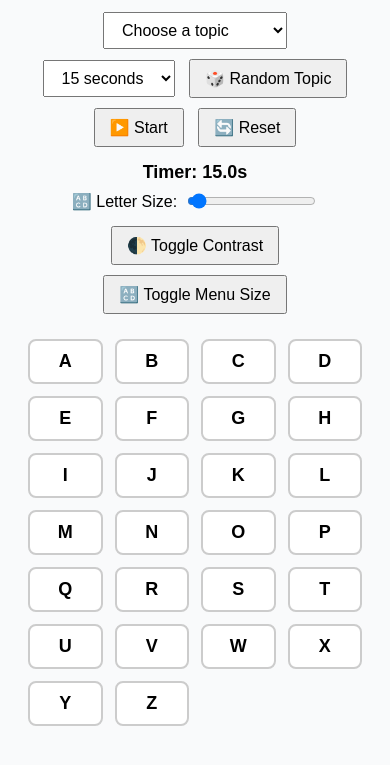
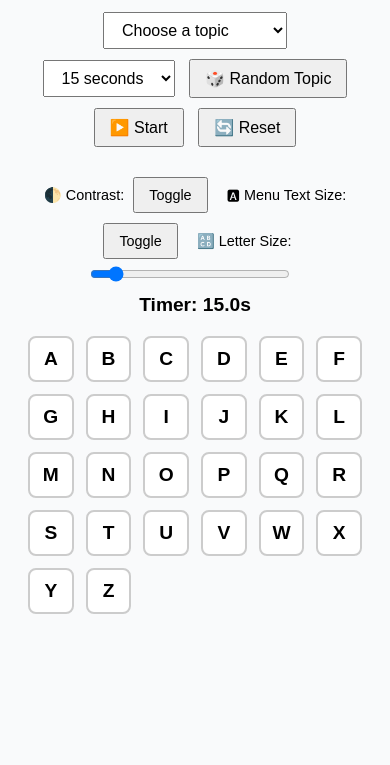
Before and after one commit to RozApps/Letter-Rush, a plain HTML site: page index.html in a window 390 px wide. Shown: the part 75-840 px from the top of the page. Drawn offline with Linux system fonts and the light colour scheme.

Commit message:
Update index.html
added mobile-responsive

```diff
--- a/index.html
+++ b/index.html
@@ -5,116 +5,113 @@
   <title>Letter Rush</title>
   <style>
     :root {
-        --bg: #f9fafb;
-        --text: #000;
-        --tile-bg: white;
-        --tile-used: #e2e8f0;
-        --tile-text: #999;
-        --tile-border: #ccc;
-        --tile-border-used: #ddd;
+      --font-scale: 1;
+      --contrast-bg: #f9fafb;
+      --contrast-color: #000;
     }
 
     body {
       font-family: sans-serif;
       padding: 20px;
       text-align: center;
-        background: var(--bg);
-        color: var(--text);
-        transition: background 0.3s, color 0.3s;
+      background: var(--contrast-bg);
+      color: var(--contrast-color);
+      font-size: calc(1rem * var(--font-scale));
     }
 
     h1 {
-        font-size: 24px;
+      font-size: 1.5em;
       margin-bottom: 10px;
     }
 
     select, button {
       padding: 8px 14px;
       margin: 5px;
-        font-size: 16px;
+      font-size: 1em;
     }
 
     .grid {
       display: grid;
-        grid-template-columns: repeat(auto-fit, minmax(60px, 1fr));
+      grid-template-columns: repeat(auto-fill, minmax(45px, 1fr));
       gap: 12px;
       justify-content: center;
       margin: 20px auto;
-        max-width: 420px;
     }
 
     .letter {
       padding: 10px;
-        border: 2px solid var(--tile-border);
+      border: 2px solid #ccc;
       border-radius: 8px;
+      font-size: var(--letter-font-size, 1.2em);
       font-weight: bold;
-        background: var(--tile-bg);
+      background: white;
       cursor: pointer;
-        transition: all 0.2s;
+      user-select: none;
     }
 
     .letter.used {
-        background: var(--tile-used);
-        color: var(--tile-text);
-        border-color: var(--tile-border-used);
+      background: #e2e8f0;
+      color: #999;
+      border-color: #ddd;
       text-decoration: line-through;
       cursor: not-allowed;
     }
 
     #timer {
-        font-size: 18px;
+      font-size: 1.2em;
       margin-top: 10px;
       font-weight: bold;
     }
 
     .controls {
-        margin-bottom: 10px;
+      margin-top: 20px;
     }
 
-      .slider-container {
-        display: flex;
-        align-items: center;
-        justify-content: center;
-        gap: 8px;
-        margin-top: 8px;
+    input[type="range"] {
+      width: 200px;
+      vertical-align: middle;
     }
 
-      .toggle-buttons {
-        margin-top: 10px;
+    label {
+      font-size: 0.9em;
+      margin-right: 10px;
     }
   </style>
 </head>
 <body>
   <h1>Letter Rush</h1>
 
-    <div class="controls">
+  <div>
     <select id="topicSelect">
       <option value="">Choose a topic</option>
     </select>
+
     <select id="timerSelect">
       <option value="10000">10 seconds</option>
       <option value="15000" selected>15 seconds</option>
       <option value="20000">20 seconds</option>
       <option value="30000">30 seconds</option>
     </select>
+
     <button onclick="randomTopic()">🎲 Random Topic</button>
     <button onclick="startRound()">▶️ Start</button>
     <button onclick="resetLetters()">🔄 Reset</button>
   </div>
 
+  <div class="controls">
+    <label>🌓 Contrast:
+      <button onclick="toggleContrast()">Toggle</button>
+    </label>
+    <label>🅰 Menu Text Size:
+      <button onclick="toggleFontScale()">Toggle</button>
+    </label>
+    <label>🔠 Letter Size:
+      <input type="range" id="letterSizeSlider" min="1" max="3" step="0.1" value="1.2">
+    </label>
+  </div>
+
   <div id="topicDisplay" style="margin-top: 10px; font-weight: bold;"></div>
   <div id="timer">Timer: 15.0s</div>
-
-    <div class="slider-container">
-      <label for="fontSizeSlider">🔠 Letter Size:</label>
-      <input type="range" id="fontSizeSlider" min="16" max="72" value="18">
-    </div>
-
-    <div class="toggle-buttons">
-      <button onclick="toggleContrast()">🌓 Toggle Contrast</button>
-      <button onclick="toggleMenuSize()">🔠 Toggle Menu Size</button>
-    </div>
-
   <div class="grid" id="letterGrid"></div>
 
   <script>
@@ -129,15 +126,16 @@
     let running = false;
     let timer = null;
     let remaining = 15000;
+    let fontScales = [1, 1.2, 1.4];
+    let currentScaleIndex = 0;
     let darkMode = false;
-      let largeMenu = false;
 
     const letterGrid = document.getElementById('letterGrid');
     const timerEl = document.getElementById('timer');
     const topicDisplay = document.getElementById('topicDisplay');
     const topicSelect = document.getElementById('topicSelect');
     const timerSelect = document.getElementById('timerSelect');
-      const fontSizeSlider = document.getElementById('fontSizeSlider');
+    const letterSizeSlider = document.getElementById('letterSizeSlider');
 
     TOPICS.forEach(t => {
       const opt = document.createElement('option');
@@ -152,17 +150,10 @@
         const div = document.createElement('div');
         div.textContent = letter;
         div.className = 'letter';
-          div.style.fontSize = fontSizeSlider.value + 'px';
         div.onclick = () => onLetterClick(letter, div);
         letterGrid.appendChild(div);
       });
     }
-
-      fontSizeSlider.addEventListener('input', () => {
-        document.querySelectorAll('.letter').forEach(el => {
-          el.style.fontSize = fontSizeSlider.value + 'px';
-        });
-      });
 
     function onLetterClick(letter, div) {
       if (!running || used.has(letter)) return;
@@ -217,22 +208,19 @@
 
     function toggleContrast() {
       darkMode = !darkMode;
-        document.documentElement.style.setProperty('--bg', darkMode ? '#111' : '#f9fafb');
-        document.documentElement.style.setProperty('--text', darkMode ? '#fff' : '#000');
-        document.documentElement.style.setProperty('--tile-bg', darkMode ? '#222' : 'white');
-        document.documentElement.style.setProperty('--tile-border', darkMode ? '#555' : '#ccc');
-        document.documentElement.style.setProperty('--tile-used', darkMode ? '#444' : '#e2e8f0');
-        document.documentElement.style.setProperty('--tile-text', darkMode ? '#bbb' : '#999');
-        document.documentElement.style.setProperty('--tile-border-used', darkMode ? '#666' : '#ddd');
+      document.documentElement.style.setProperty('--contrast-bg', darkMode ? '#111' : '#f9fafb');
+      document.documentElement.style.setProperty('--contrast-color', darkMode ? '#fff' : '#000');
     }
 
-      function toggleMenuSize() {
-        largeMenu = !largeMenu;
-        const size = largeMenu ? '20px' : '16px';
-        document.querySelectorAll('select, button').forEach(el => {
-          el.style.fontSize = size;
+    function toggleFontScale() {
+      currentScaleIndex = (currentScaleIndex + 1) % fontScales.length;
+      document.documentElement.style.setProperty('--font-scale', fontScales[currentScaleIndex]);
+    }
+
+    letterSizeSlider.addEventListener('input', () => {
+      const val = letterSizeSlider.value;
+      document.documentElement.style.setProperty('--letter-font-size', `${val}em`);
     });
-      }
 
     buildGrid();
   </script>
```
Lines whose indentation alone changed are shown as unchanged.
